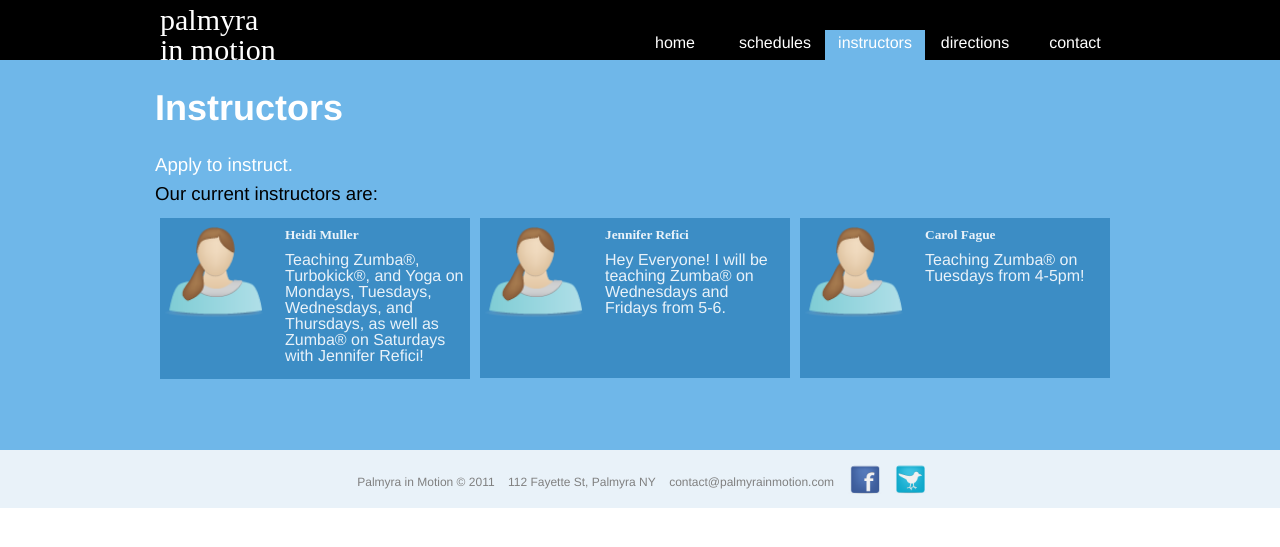
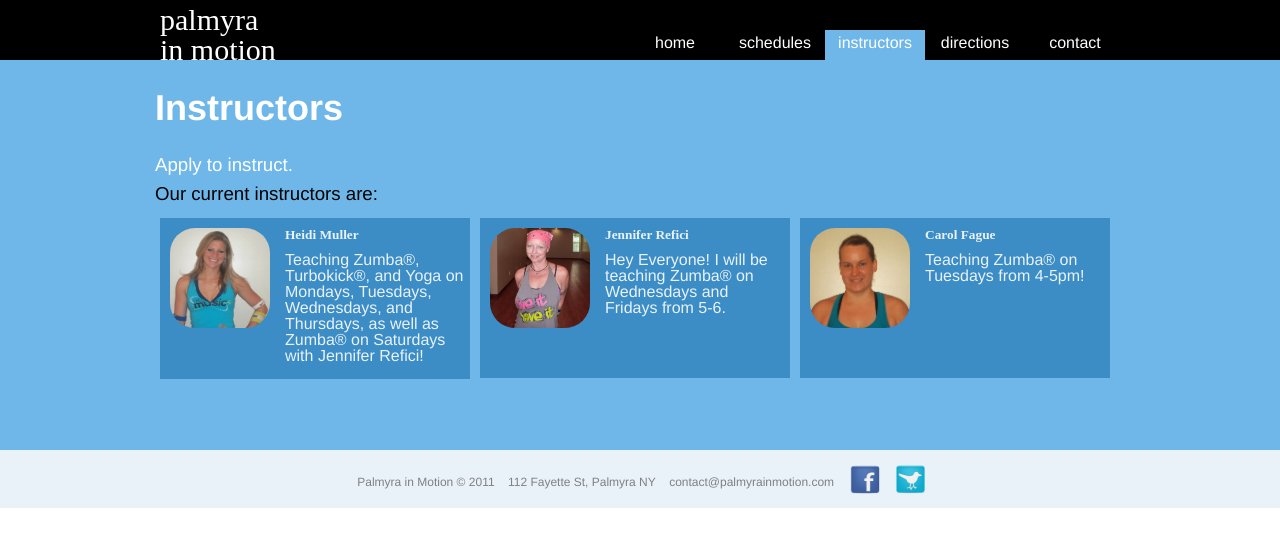
Before and after one commit to akivab/pim, a PHP site: page /?p=instructors in a window 1280 px wide. Shown: the top 547 px of the page. Run offline with PHP 8.4, Linux system fonts and the light colour scheme; some libraries are stand-ins or nearby versions; some web fonts are replaced.

Commit message:
added instructor pictures

```diff
--- a/css/style.css
+++ b/css/style.css
@@ -38,7 +38,7 @@ a{ text-decoration: none; }
 #instructor-info p{ display: block;}
 #instructors a{ margin: 5px; padding: 5px; color: #E9F2F9;  background: #3C8DC5;  display: inline block; width: 300px; position: relative; left: 0; float: left; }
 #instructors a:hover{ background: #B2D1E5; color: #3C8DC5; }
-#instructors img{ width: 100px; height: 100px; position: relative; left: 0;}
+#instructors img{ width: 100px; height: 100px; position: relative; left: 0; margin: 5px; -moz-border-radius: 25px; border-radius: 25px;}
 #instructors div{ width: 180px; float: right; min-height: 150px; font-size: 10pt;}
 #instructors div p{ font-size: 12pt; padding-top: 5px;}
 #instructors div h3{ padding: 5px 0 5px 0; }
--- a/instructors.php
+++ b/instructors.php
@@ -20,21 +20,21 @@
 	      <p>Our current instructors are:</p>
 	      <div id="instructors">
 		<a target="_blank" href="https://www.facebook.com/profile.php?id=1402701845">
-		  <img src="/images/Woman.png">
+		  <img src="/images/heidi.jpg">
 		  <div class="instructor-text">
                     <h3>Heidi Muller</h3>
                     <p>Teaching Zumba&reg;, Turbokick&reg;, and Yoga on Mondays, Tuesdays, Wednesdays, and Thursdays, as well as Zumba&reg; on Saturdays with Jennifer Refici!</p>
 		  </div>
 		</a>
 		<a target="_blank" href="https://www.facebook.com/profile.php?id=1409804050">
-		  <img src="/images/Woman.png">
+		  <img src="/images/jen.jpg">
 		  <div class="instructor-text">
                     <h3>Jennifer Refici</h3>
                     <p>Hey Everyone! I will be teaching Zumba&reg; on Wednesdays and Fridays from 5-6.</p>
 		  </div>
 		</a>
 		<a href="https://www.facebook.com/profile.php?id=677173242">
-		  <img src="/images/Woman.png">
+		  <img src="/images/carol.jpg">
 		  <div class="instructor-text">
                     <h3>Carol Fague</h3>
                     <p>Teaching Zumba&reg; on Tuesdays from 4-5pm!</p>
```
Also changed, not shown: images/carol.jpg (added), images/heidi.jpg (added), images/jen.jpg (added).
